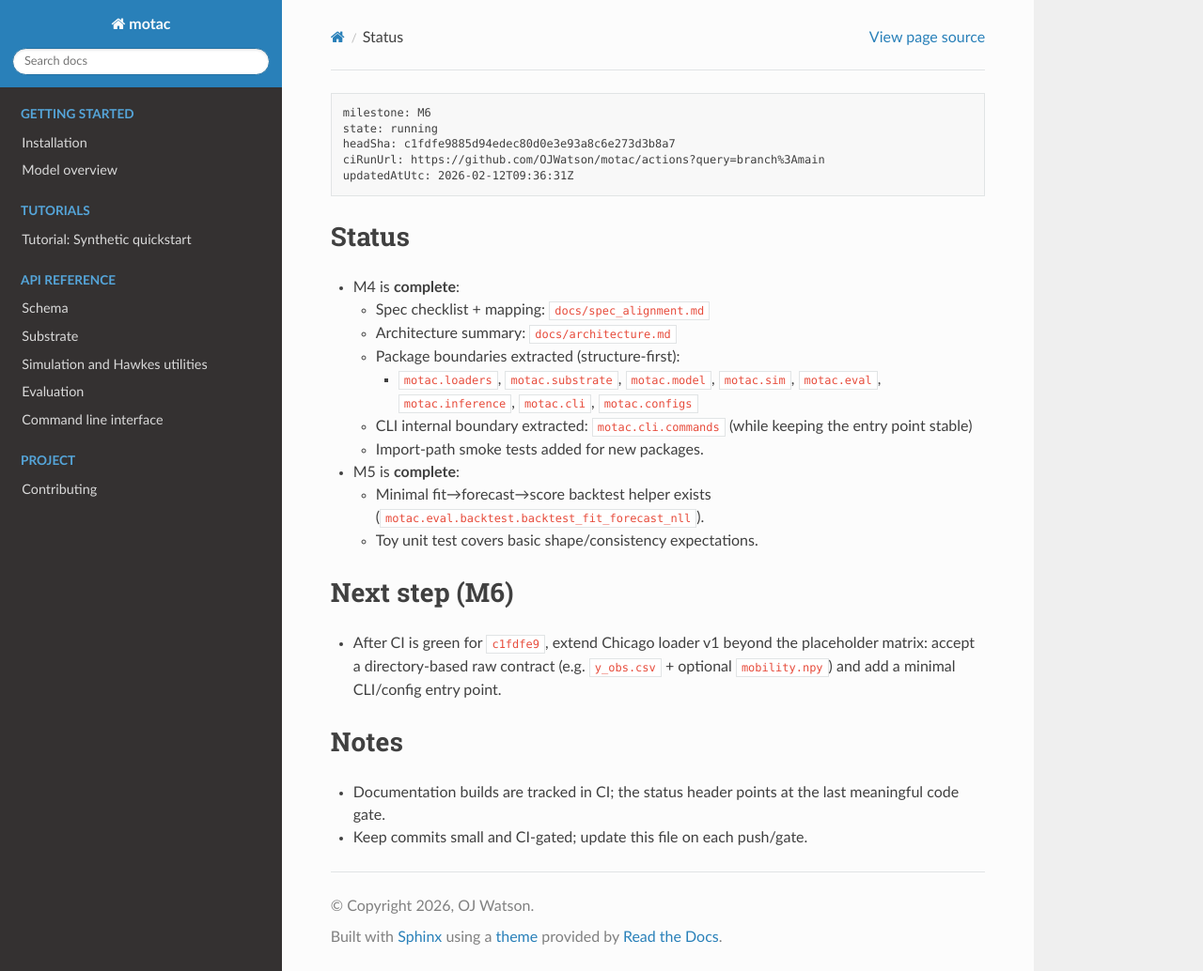
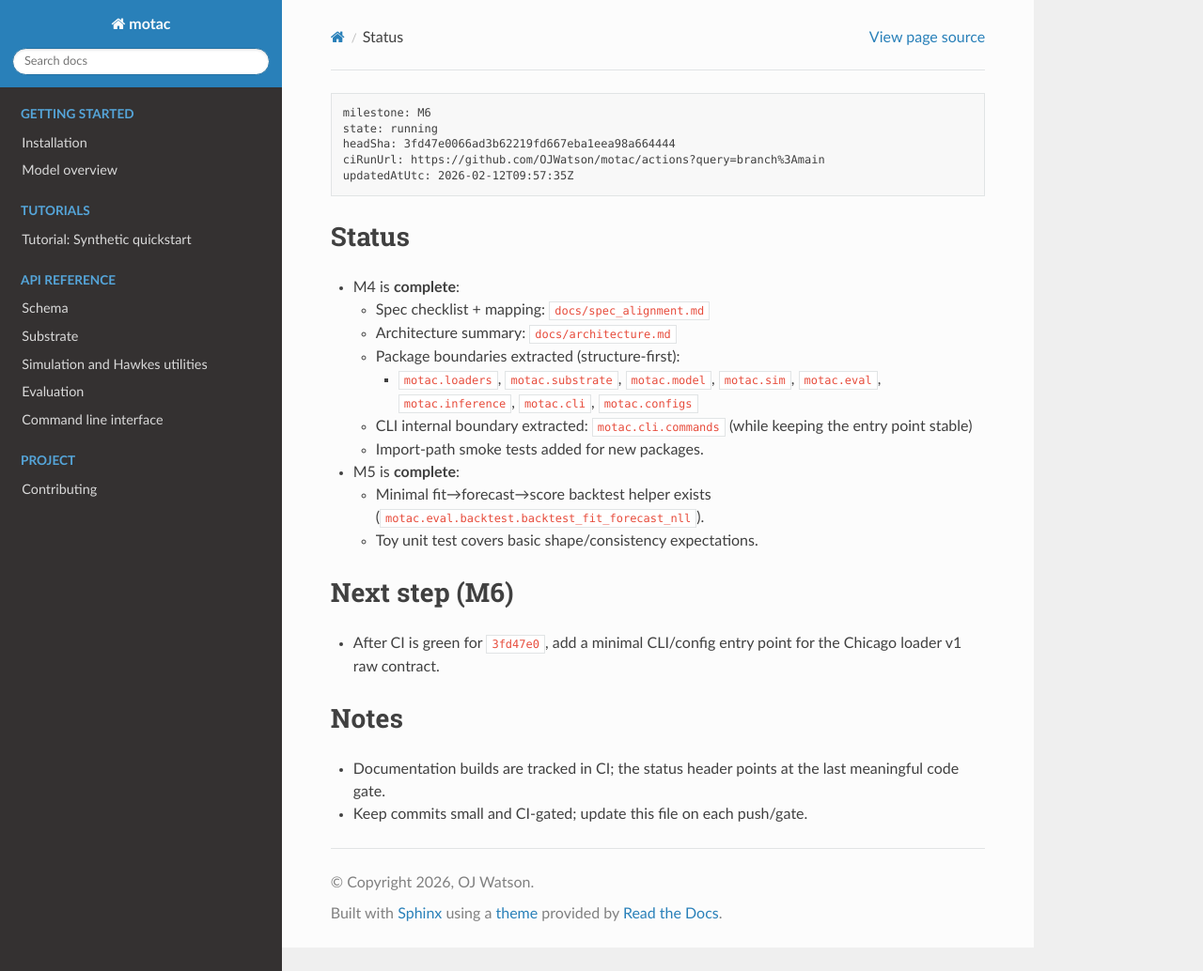
Before and after one commit to OJWatson/motac, a Sphinx documentation site: the page built from docs/STATUS.md, in a window 1280 px wide and 1034 px high. Shown: the whole window at 94% size. Built offline with Sphinx 7.4.7 and the Read the Docs theme 3.1.0, drawn with Linux system fonts in a browser that asks for light colours.

Commit message:
docs: advance status after chicago raw-dir loader

````diff
--- a/docs/STATUS.md
+++ b/docs/STATUS.md
@@ -1,9 +1,9 @@
 ```pm-status
 milestone: M6
 state: running
-headSha: c1fdfe9885d94edec80d0e3e93a8c6e273d3b8a7
+headSha: 3fd47e0066ad3b62219fd667eba1eea98a664444
 ciRunUrl: https://github.com/OJWatson/motac/actions?query=branch%3Amain
-updatedAtUtc: 2026-02-12T09:36:31Z
+updatedAtUtc: 2026-02-12T09:57:35Z
 ```
 
 ## Status
@@ -20,7 +20,7 @@ updatedAtUtc: 2026-02-12T09:36:31Z
   - Toy unit test covers basic shape/consistency expectations.
 
 ## Next step (M6)
-- After CI is green for `c1fdfe9`, extend Chicago loader v1 beyond the placeholder matrix: accept a directory-based raw contract (e.g. `y_obs.csv` + optional `mobility.npy`) and add a minimal CLI/config entry point.
+- After CI is green for `3fd47e0`, add a minimal CLI/config entry point for the Chicago loader v1 raw contract.
 
 ## Notes
 - Documentation builds are tracked in CI; the status header points at the last meaningful code gate.
````
Also changed, not shown: docs/WORKLOG.md (+1 -0 lines).
